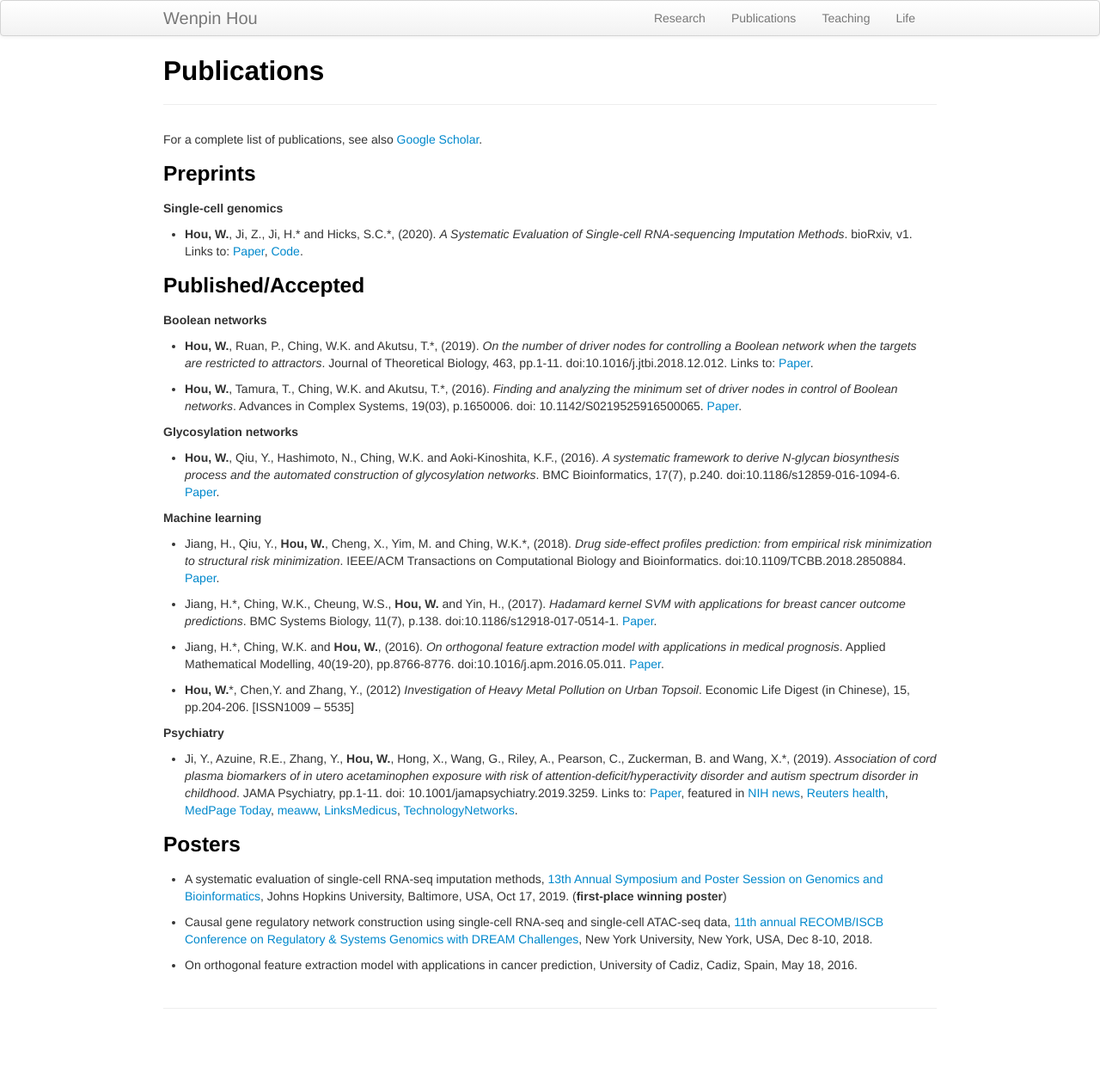
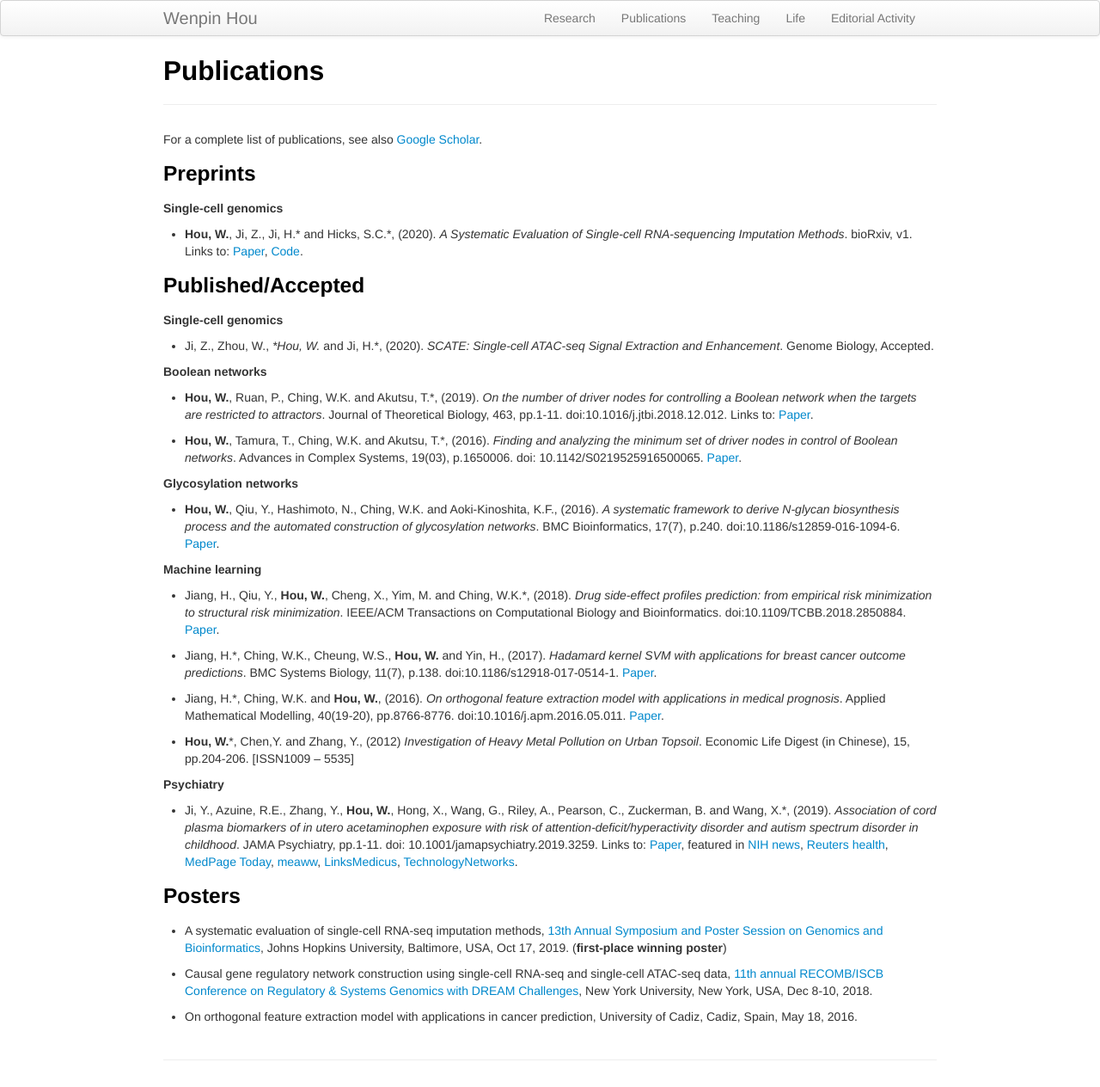
Before and after one commit to Winnie09/Wenpin_Hou, a Jekyll site: the page built from pages/publications.md, in a window 1280 px wide. Shown: the whole page at 86% size. Built offline with Jekyll 4.4.1, drawn with Linux system fonts in a browser that asks for light colours; before the commit the page ends 1204 px from its top, so only the background shows below that.

Commit message:
add changes

```diff
--- a/_includes/themes/twitter/default.html
+++ b/_includes/themes/twitter/default.html
@@ -37,6 +37,8 @@
               <li><a href="{{ BASE_PATH }}/pages/publications.html">Publications</a></li>
               <li><a href="{{ BASE_PATH }}/pages/teaching.html">Teaching</a></li>
               <li><a href="{{ BASE_PATH }}/pages/life.html">Life</a></li>
+              <li><a href="{{ BASE_PATH }}/pages/sevice.html">Editorial Activity</a></li>
+
         </div>
       </div>
     </div>
--- a/pages/publications.md
+++ b/pages/publications.md
@@ -16,6 +16,8 @@ For a complete list of publications, see also [Google Scholar](https://scholar.g
 - **Hou, W.**, Ji, Z., Ji, H.\* and Hicks, S.C.\*, (2020). *A Systematic Evaluation of Single-cell RNA-sequencing Imputation Methods*. bioRxiv, v1. Links to: [Paper](https://www.biorxiv.org/content/10.1101/2020.01.29.925974v1.full), [Code](https://github.com/Winnie09/imputationBenchmark).
 
 ### Published/Accepted
+##### Single-cell genomics
+- Ji, Z., Zhou, W., **Hou, W.* and Ji, H.\*, (2020). *SCATE: Single-cell ATAC-seq Signal Extraction and Enhancement*. Genome Biology, Accepted.
 
 ##### Boolean networks
 - **Hou, W.**, Ruan, P., Ching, W.K. and Akutsu, T.\*, (2019). *On the number of driver nodes for controlling a Boolean network when the targets are restricted to attractors*. Journal of Theoretical Biology, 463, pp.1-11. doi:10.1016/j.jtbi.2018.12.012. Links to: [Paper](https://www.sciencedirect.com/science/article/pii/S0022519318306027).
```
Also changed, not shown: pages/sevice.md (added, +36 -0 lines), 1 other file.
